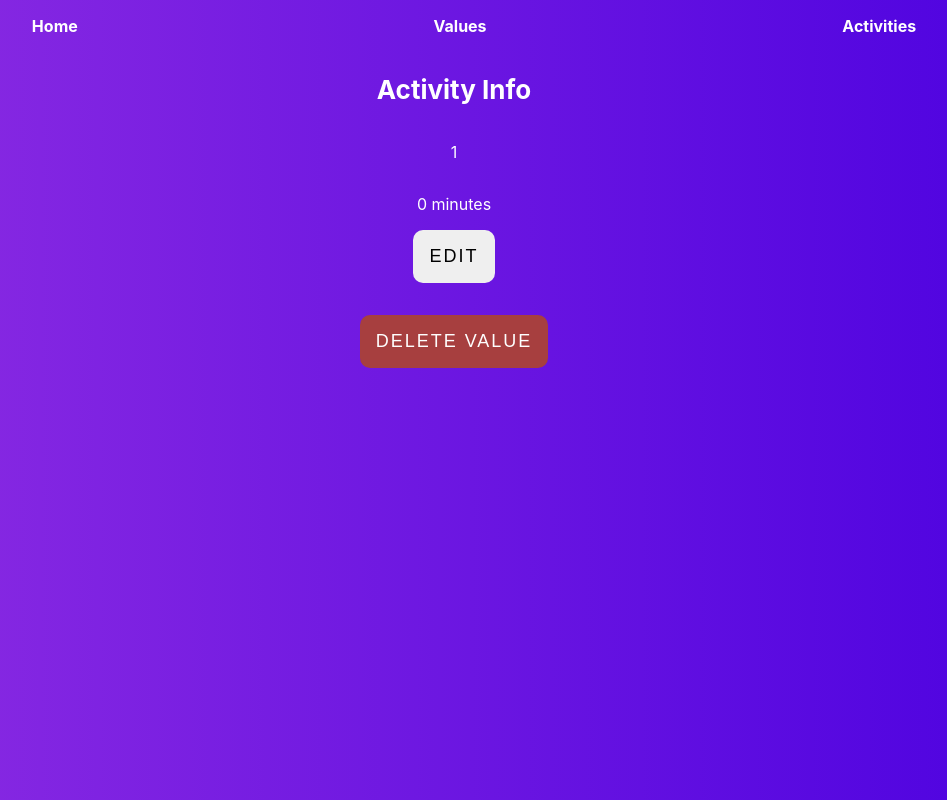
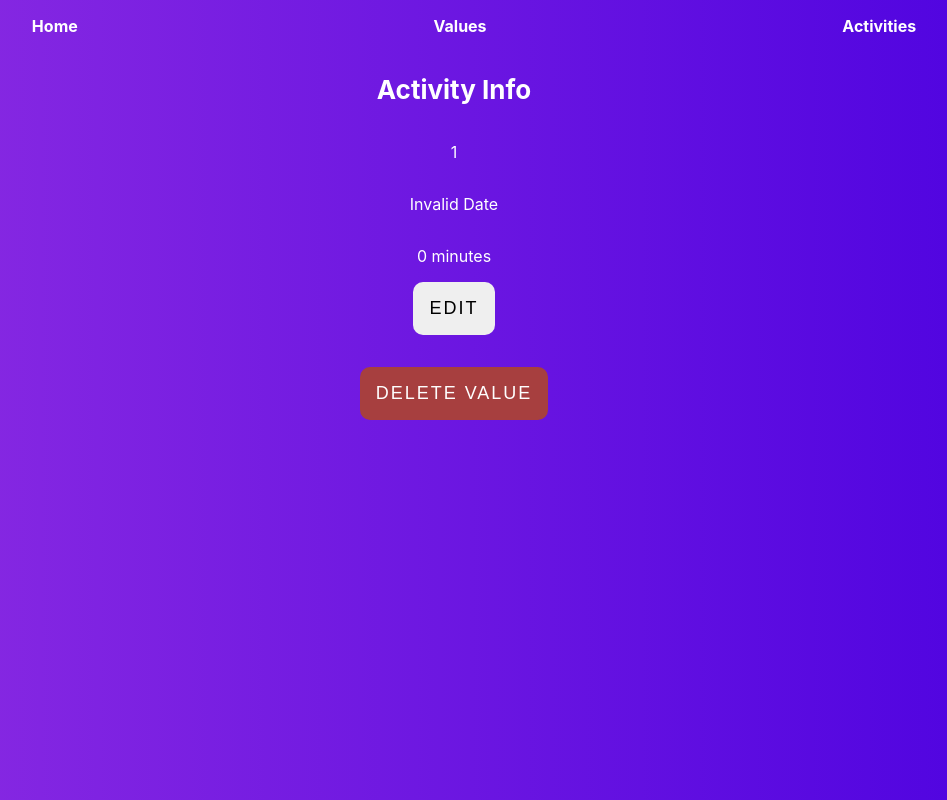
Before and after one commit to dacrands/values-client, a React (Create React App) app: page /activities/1/1 in a window 1280 px wide. Shown: the whole page, without its empty margins (186-1133 px from the left). Built offline with nearby package versions, Linux system fonts and the light colour scheme; no server answers.

Commit message:
Show activity time

```diff
--- a/src/components/ActivityInfo.tsx
+++ b/src/components/ActivityInfo.tsx
@@ -13,6 +13,7 @@ export default function ActivityInfo() {
   const [activity, setActivity] = useState<IActivity>({
     name: "",
     duration: 0,
+    time: "",
     createdAt: "",
   });
 
@@ -64,11 +65,12 @@ export default function ActivityInfo() {
         ) : (
           <>
             <p>{activity.name === "" ? name : activity.name}</p>
+            <p>{activity.time === undefined
+              ? "No Time Selected"
+              : new Date(activity.time).toLocaleString()}
+            </p>
             <p>{activity.duration} minutes</p>
           </>
-        )}
-        {activity.createdAt && (
-          <p>{new Date(activity.createdAt).toLocaleString()}</p>
         )}
         <button className="btn" onClick={() => setIsEditing(!isEditing)}>
           Edit
```
